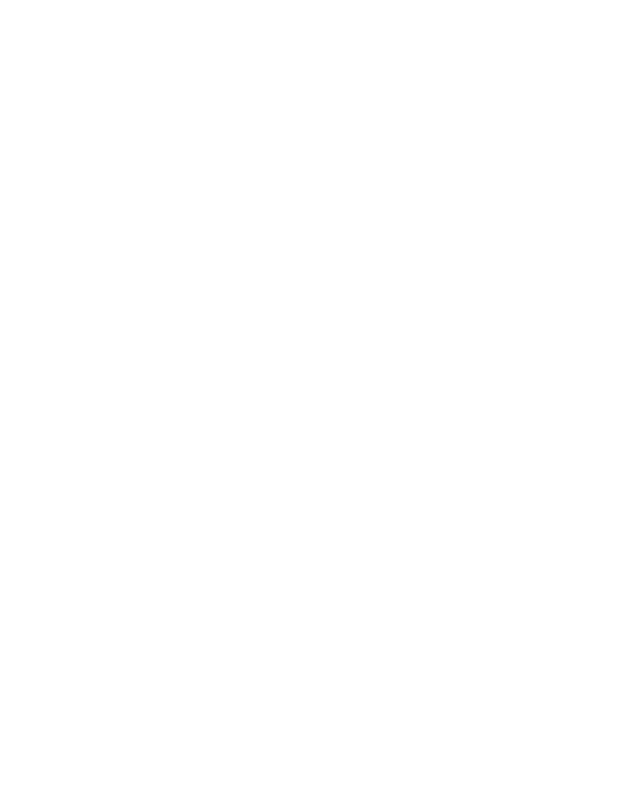
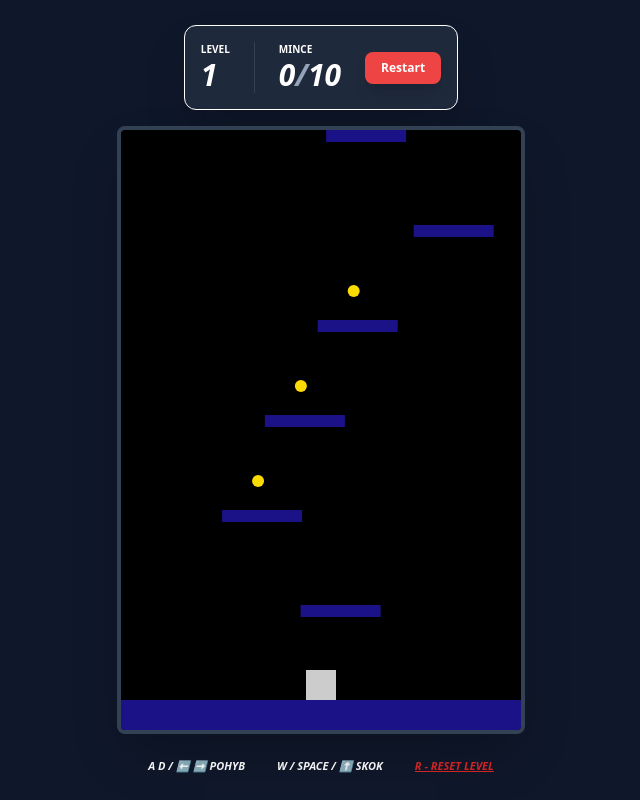
Before and after one commit to M-Baloun/Plosinovka_JS, a plain HTML site: page index.html in a window 1280 px wide. Shown: the whole page, without its empty margins (319-959 px from the left). Drawn offline with nearby package versions, Linux system fonts and the light colour scheme.

Commit message:
Created the whole Square game, with styling and everything so it works.

```diff
--- a/index.html
+++ b/index.html
@@ -6,8 +6,150 @@
           content="width=device-width, user-scalable=no, initial-scale=1.0, maximum-scale=1.0, minimum-scale=1.0">
     <meta http-equiv="X-UA-Compatible" content="ie=edge">
     <title>Square game</title>
+    <script src="https://cdn.tailwindcss.com"></script>
 </head>
-<body>
 
+<body class="bg-slate-900 h-screen flex flex-col items-center justify-center overflow-hidden font-sans text-white">
+
+<div class="mb-4 flex items-center gap-6 bg-slate-800 p-4 rounded-xl border border-white shadow-2xl">
+    <div class="border-r border-slate-700 pr-6 text-left">
+        <p class="text-white text-[10px] uppercase font-bold">Level</p>
+        <p id="ui-level" class="text-3xl font-black text-white italic">1</p>
+    </div>
+    <div class="text-left">
+        <p class="text-white text-[10px] uppercase font-bold">Mince</p>
+        <p class="text-3xl font-black text-white italic"><span id="ui-score">0</span><span
+                class="text-slate-400">/</span><span id="ui-target">10</span></p>
+    </div>
+    <button id="btn-restart"
+            class="bg-red-500 hover:bg-red-600 px-4 py-2 rounded-lg font-bold text-xs shadow-lg active:scale-95">Restart
+    </button>
+</div>
+
+<div class="relative">
+    <canvas id="gameCanvas" width="400" height="600"
+            class="bg-black border-4 border-slate-700 rounded-lg shadow-2xl"></canvas>
+    <div id="levelOverlay"
+         class="hidden absolute inset-0 bg-black flex flex-col items-center justify-center p-6 rounded-lg text-center">
+        <h2 class="text-5xl font-black text-green-400 italic uppercase">HOTOVO!</h2>
+        <p id="nextLevelText" class="text-slate-300 my-6 text-xl">Další level: 15 mincí</p>
+        <button id="btn-next"
+                class="bg-blue-600 hover:bg-blue-800 px-12 py-4 rounded-full font-black text-2xl shadow-xl active:scale-90">
+            DALŠÍ LEVEL
+        </button>
+    </div>
+</div>
+
+<div class="mt-6 flex gap-8 text-white text-[11px] uppercase font-bold italic">
+    <span>A D / ⬅️ ➡️ POHYB</span><span>W / SPACE / ⬆️ SKOK</span><span
+        class="text-red-600 underline">R - RESET LEVEL</span>
+</div>
+
+<script>
+    const canvas = document.getElementById("gameCanvas"), ctx = canvas.getContext("2d"),
+        overlay = document.getElementById("levelOverlay");
+    let gs = {level: 1, score: 0, target: 10, paused: false}, platforms = [], coins = [], keys = {};
+    const p = {x: 185, y: 500, size: 30, vx: 0, vy: 0, jump: -13.5, grav: 0.55, onG: false};
+
+    function init() {
+        gs.paused = false;
+        gs.score = 0;
+        overlay.classList.add("hidden");
+        p.x = 185;
+        p.y = 500;
+        p.vy = p.vx = 0;
+        platforms = [{x: 0, y: 570, w: 400, h: 30}];
+        coins = [];
+        for (let i = 1; i < 100; i++) {
+            let px = Math.random() * 320, py = 570 - (i * 95);
+            platforms.push({x: px, y: py, w: 80, h: 12});
+            if (Math.random() > 0.4) coins.push({x: px + 30, y: py - 35, s: 12, act: true});
+        }
+        updateUI();
+    }
+
+    const updateUI = () => {
+        document.getElementById("ui-level").innerText = gs.level;
+        document.getElementById("ui-score").innerText = gs.score;
+        document.getElementById("ui-target").innerText = gs.target;
+    };
+
+    window.onkeydown = e => {
+        keys[e.code] = true;
+        if (e.code === 'KeyR') init();
+    };
+    window.onkeyup = e => keys[e.code] = false;
+    document.getElementById("btn-restart").onclick = () => {
+        gs.level = 1;
+        gs.target = 10;
+        init();
+    };
+    document.getElementById("btn-next").onclick = init;
+
+    function loop() {
+        if (!gs.paused) {
+            p.vx = (keys.ArrowLeft || keys.KeyA) ? -6.5 : (keys.ArrowRight || keys.KeyD) ? 6.5 : 0;
+            if ((keys.Space || keys.ArrowUp || keys.KeyW) && p.onG) {
+                p.vy = p.jump;
+                p.onG = false;
+            }
+            p.vy += p.grav;
+            p.x += p.vx;
+            p.y += p.vy;
+            if (p.x > 400) p.x = -p.size;
+            if (p.x < -p.size) p.x = 400;
+            p.onG = false;
+            platforms.forEach(plat => {
+                if (p.vy >= 0 && p.x < plat.x + plat.w && p.x + p.size > plat.x && p.y + p.size >= plat.y && p.y + p.size <= plat.y + plat.h + p.vy) {
+                    p.y = plat.y - p.size;
+                    p.vy = 0;
+                    p.onG = true;
+                }
+            });
+            coins.forEach(c => {
+                if (c.act && p.x < c.x + c.s && p.x + p.size > c.x && p.y < c.y + c.s && p.y + p.size > c.y) {
+                    c.act = false;
+                    gs.score++;
+                    updateUI();
+                }
+            });
+            if (p.y < 200) {
+                let d = 200 - p.y;
+                p.y = 200;
+                platforms.forEach(plat => plat.y += d);
+                coins.forEach(c => c.y += d);
+            }
+            if (gs.score >= gs.target) {
+                gs.paused = true;
+                gs.level++;
+                gs.target += 5;
+                document.getElementById("nextLevelText").innerText = `Další cíl: ${gs.target} mincí`;
+                overlay.classList.remove("hidden");
+            }
+            if (p.y > 700) init();
+        }
+        draw();
+        requestAnimationFrame(loop);
+    }
+
+    function draw() {
+        ctx.clearRect(0, 0, 400, 600);
+        ctx.fillStyle = "#1b1287";
+        platforms.forEach(plat => plat.y > -50 && ctx.fillRect(plat.x, plat.y, plat.w, plat.h));
+        ctx.fillStyle = "#fcdb03";
+        coins.forEach(c => {
+            if (c.act && c.y > -50) {
+                ctx.beginPath();
+                ctx.arc(c.x + 6, c.y + 6, 6, 0, 7);
+                ctx.fill();
+            }
+        });
+        ctx.fillStyle = "#cccccc";
+        ctx.fillRect(p.x, p.y, p.size, p.size);
+    }
+
+    init();
+    loop();
+</script>
 </body>
 </html>
```
